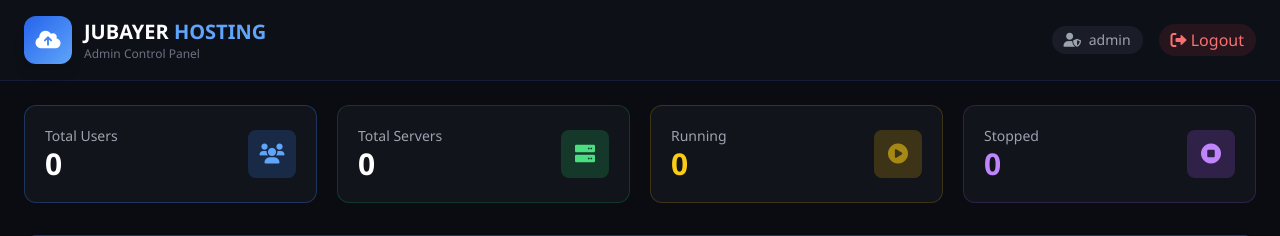
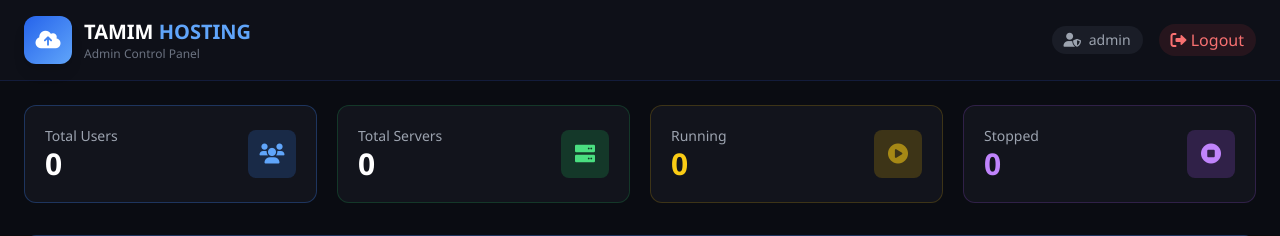
Before and after one commit to asiftamiw/hosting, a Flask app: page /admin in a window 1280 px wide. Shown: the top 236 px of the page. Run offline with Flask 3, Linux system fonts and the light colour scheme; the visitor is signed in with stand-in values (Sample User, id 1); some libraries are stand-ins or nearby versions.

Commit message:
Update title and branding in admin.html

```diff
--- a/templates/admin.html
+++ b/templates/admin.html
@@ -3,7 +3,7 @@
 <head>
     <meta charset="UTF-8">
     <meta name="viewport" content="width=device-width, initial-scale=1.0">
-    <title>Admin | JUBAYER HOSTING</title>
+    <title>Admin | TAMIM HOSTING</title>
     <script src="https://cdn.tailwindcss.com"></script>
     <script src="https://cdn.jsdelivr.net/npm/sweetalert2@11"></script>
     <link rel="stylesheet" href="https://cdnjs.cloudflare.com/ajax/libs/font-awesome/6.0.0/css/all.min.css">
@@ -44,7 +44,7 @@
                 <i class="fas fa-cloud-upload-alt text-xl text-white"></i>
             </div>
             <div>
-                <h1 class="text-xl font-bold">JUBAYER <span class="text-blue-400">HOSTING</span></h1>
+                <h1 class="text-xl font-bold">TAMIM <span class="text-blue-400">HOSTING</span></h1>
                 <p class="text-xs text-gray-500">Admin Control Panel</p>
             </div>
         </div>
```
